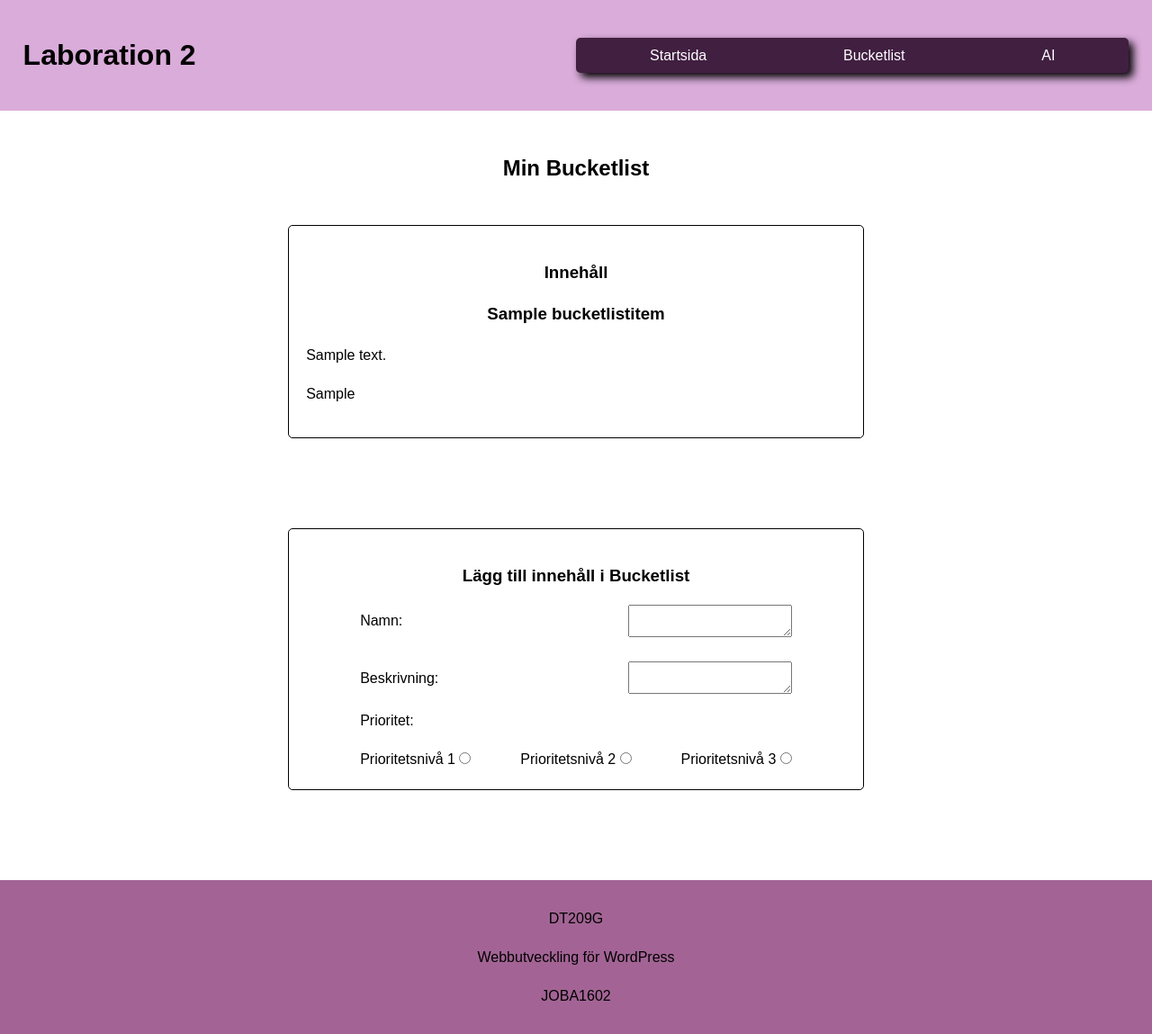
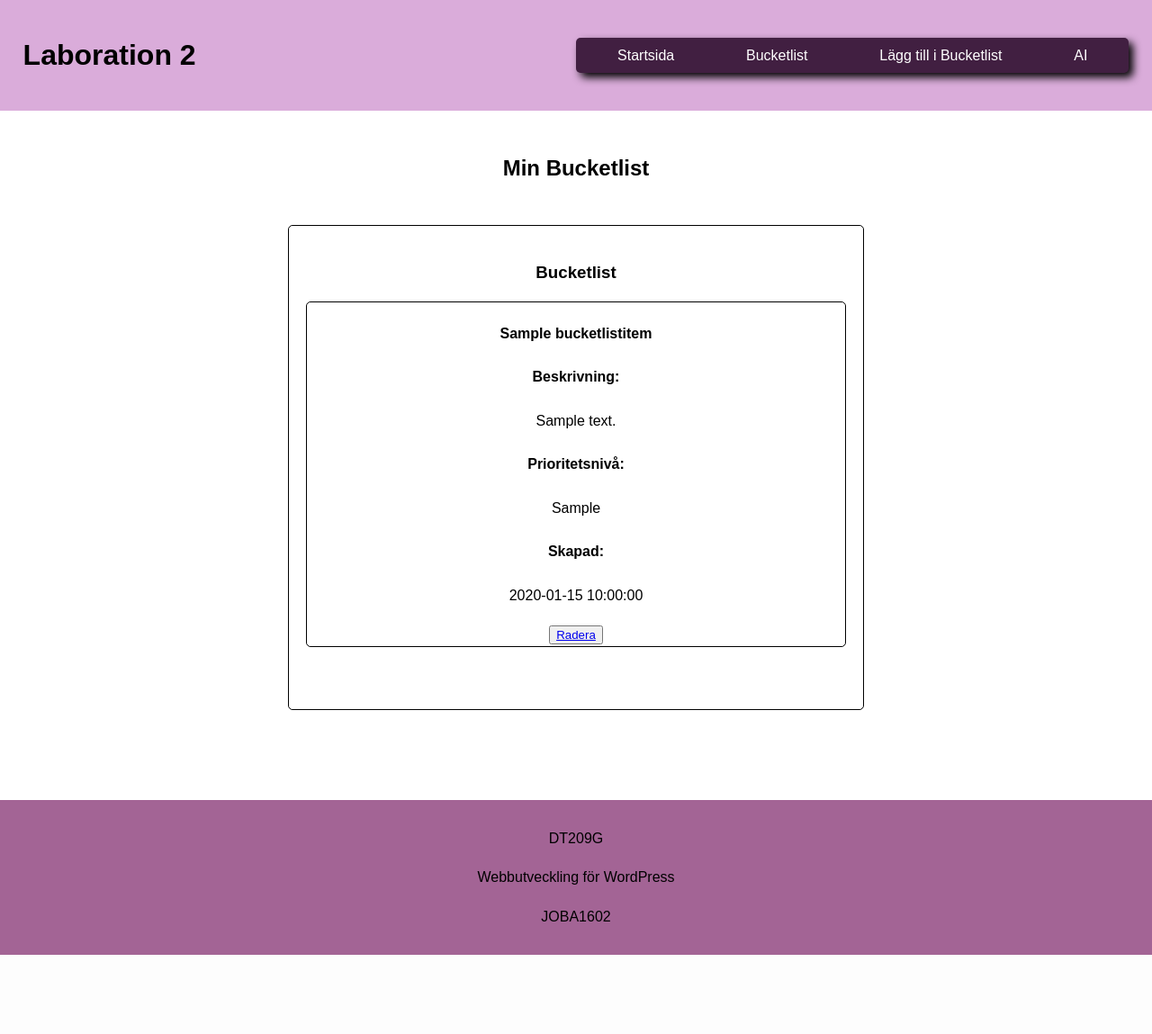
Before and after one commit to direstraits97/Laboration-2-WP, a PHP site: page /bucketlist.php in a window 1280 px wide. Shown: the whole page at 90% size. After the commit the page ends 1061 px from the top, so only its background shows below. Run offline with PHP 8.4, Linux system fonts and the light colour scheme; tables that the repository leaves empty or names only in its code hold one stand-in row (values such as "Sample post").

Commit message:
Separerat undersidor för lägg till i bucketlist och visa bucketlist, alt.inställningar till anslutning till server/databas i config.php, radering av innehåll implementerat, stödfunktion för att förhindra XSS.

```diff
--- a/bucketlist.php
+++ b/bucketlist.php
@@ -5,56 +5,37 @@ include("includes/header.php");
       <h2>Min Bucketlist</h2>
       <section class="bordercontainer">
         <h3>
-          Innehåll
+          Bucketlist
         </h3>
        <?php
       $bucketlistItem = new BucketlistItem();
+
+      if(isset($_GET['deleteid'])) {
+        $deleteId = intval($_GET['deleteid']);
+        if($bucketlistItem->deleteItem($deleteId)) {
+          echo "<p>Innehåll raderat!</p>";
+        } else {
+          echo "<p>Fel vid radering av innehåll...</p>";
+        }
+      }
 
       $bucketlistItems = $bucketlistItem->getItems();
 
       foreach($bucketlistItems as $item) {
         ?>
         <article>
-          <h3><?= $item["name"]; ?></h3>
-          <p><?= $item["description"]; ?></p>
-          <p><?= $item["priority"]; ?></p>
+          <h4><?= $bucketlistItem->preventXss($item['name']); ?></h4>
+          <h4>Beskrivning:</h4>
+          <p><?= $bucketlistItem->preventXss($item['description']); ?></p>
+          <h4>Prioritetsnivå:</h4>
+          <p><?= $item['priority']; ?></p>
+          <h4>Skapad:</h4>
+          <p><?= $item['created_at']; ?></p>
+         <button><a href="bucketlist.php?deleteid=<?= $item['id']; ?>">Radera</a></button>
         </article>
         <?php
       }
        ?>
       </section>
-      <div class="bordercontainer">
-      <h3>Lägg till innehåll i Bucketlist</h3>
-      <form action="">
-        <div class="formlayout">
-        <label for="name">Namn:</label>
-        <textarea name="name" id="name"></textarea>
-        </div>
-        <br>
-        <div class="formlayout">
-        <label for="description">Beskrivning:</label>
-        <textarea name="description" id="description"></textarea>
-        </div class="formlayout">
-        <p>
-          Prioritet:
-        </p>
-        <div class="formlayout">
-        <div class="inputlayout">
-        <label for="levelone">Prioritetsnivå 1</label>
-        <input type="radio" id="levelone" name="priority" value="1" class="radioinput">
-        </div>
-        <br>
-        <div class="inputlayout">
-        <label for="leveltwo">Prioritetsnivå 2</label>
-        <input type="radio" id="leveltwo" name="priority" value="2" class="radioinput">
-        </div>
-        <br>
-        <div class="inputlayout">
-        <label for="levelthree">Prioritetsnivå 3</label>
-        <input type="radio" id="levelthree" name="priority" value="3" class="radioinput">
-        </div>
-        </div>
-      </form>
-</div>
     </main>
 <?php include("includes/footer.php"); ?>
--- a/css/styles.css
+++ b/css/styles.css
@@ -80,9 +80,41 @@ form {
 .radioinput {
   margin: 0;
 }
+article {
+  text-align: center;
+  border: 1px solid black;
+  border-radius: 5px;
+  margin-bottom: 50px;
+}
+.error {
+  background-color: rgb(124, 16, 16);
+  width: 80%;
+  margin-left: auto;
+  margin-right: auto;
+  color: white;
+  padding: 1%;
+  font-weight: bold;
+  border-radius: 5px;
+}
+.confirmation {
+  background-color: rgb(10, 77, 10);
+  color: white;
+  width: 80%;
+  margin-left: auto;
+  margin-right: auto;
+  padding: 1%;
+  font-weight: bold;
+  border-radius: 5px;
+}
 
 @media (max-width: 1024px) {
   main {
+    width: 70%;
+  }
+  h1 {
+    width: 30%;
+  }
+  nav {
     width: 70%;
   }
 }
--- a/includes/classes/BucketlistItem.class.php
+++ b/includes/classes/BucketlistItem.class.php
@@ -21,7 +21,7 @@ class BucketlistItem {
     return mysqli_fetch_all($result, MYSQLI_ASSOC);
   }
 
-  public function addItem(string $name, string $description, int $priority) : bool {
+  public function addItem(string $name, string $description, string $priority) : bool {
 
   if(!$this->setName($name)) {
    return false;
@@ -35,8 +35,14 @@ class BucketlistItem {
     return false;
   }
 
-    $sql = "INSERT INTO bucketlistItem($this->name, $this->description, $this->priority)VALUES('$name', '$description', '$priority');";
+    $sql = "INSERT INTO bucketlistItem(name, description, priority)VALUES('$this->name', '$this->description', '$this->priority');";
 
+    return mysqli_query ($this->db, $sql);
+  }
+
+  public function deleteItem(int $id) : bool {
+    $id = intval($id);
+    $sql = "DELETE FROM bucketlistItem WHERE id=$id;";
     return mysqli_query ($this->db, $sql);
   }
 
@@ -56,11 +62,15 @@ class BucketlistItem {
    return false;
   }
 
-  public function setPriority(int $priority) : bool {
-    if($priority != 1 || $priority != 2 || $priority != 3) {
+  public function setPriority(string $priority) : bool {
+    if($priority != "1" && $priority != "2" && $priority != "3") {
       return false;
     }
     $this->priority = $this->db->real_escape_string($priority);
     return true;
   }
+
+  public function preventXss($value) : string {
+    return htmlspecialchars((string)$value, ENT_QUOTES, "UTF-8");
+  }
 }
--- a/includes/config.php
+++ b/includes/config.php
@@ -15,4 +15,9 @@ if ($devMode) {
   define("DBUSER", "lab2wp");
   define("DBPASS", "Kst-0gBpGN6vKskz");
   define("DBDATABASE", "lab2wp");
+} else {
+  define("DBHOST", "studentmysql.miun.se");
+  define("DBUSER", "joba1602");
+  define("DBPASS", "msCX,Q48bu");
+  define("DBDATABASE", "joba1602");
 }
--- a/includes/header.php
+++ b/includes/header.php
@@ -17,6 +17,7 @@
         <ul>
           <li><a href="index.php">Startsida</a></li>
           <li><a href="bucketlist.php">Bucketlist</a></li>
+          <li><a href="addToBucketlist.php">Lägg till i Bucketlist</a></li>
           <li><a href="ai.php">AI</a></li>
         </ul>
       </nav>
--- a/install.php
+++ b/install.php
@@ -11,7 +11,7 @@ $sql = "DROP TABLE IF EXISTS bucketlistItem;
     id INT(11) PRIMARY KEY AUTO_INCREMENT,
     name VARCHAR(80) NOT NULL,
     description VARCHAR(300) NOT NULL,
-    priority INT(1) NOT NULL,
+    priority CHAR(1) NOT NULL,
     created_at TIMESTAMP NOT NULL DEFAULT CURRENT_TIMESTAMP
 );";
 
```
Also changed, not shown: addToBucketlist.php (added, +92 -0 lines).
